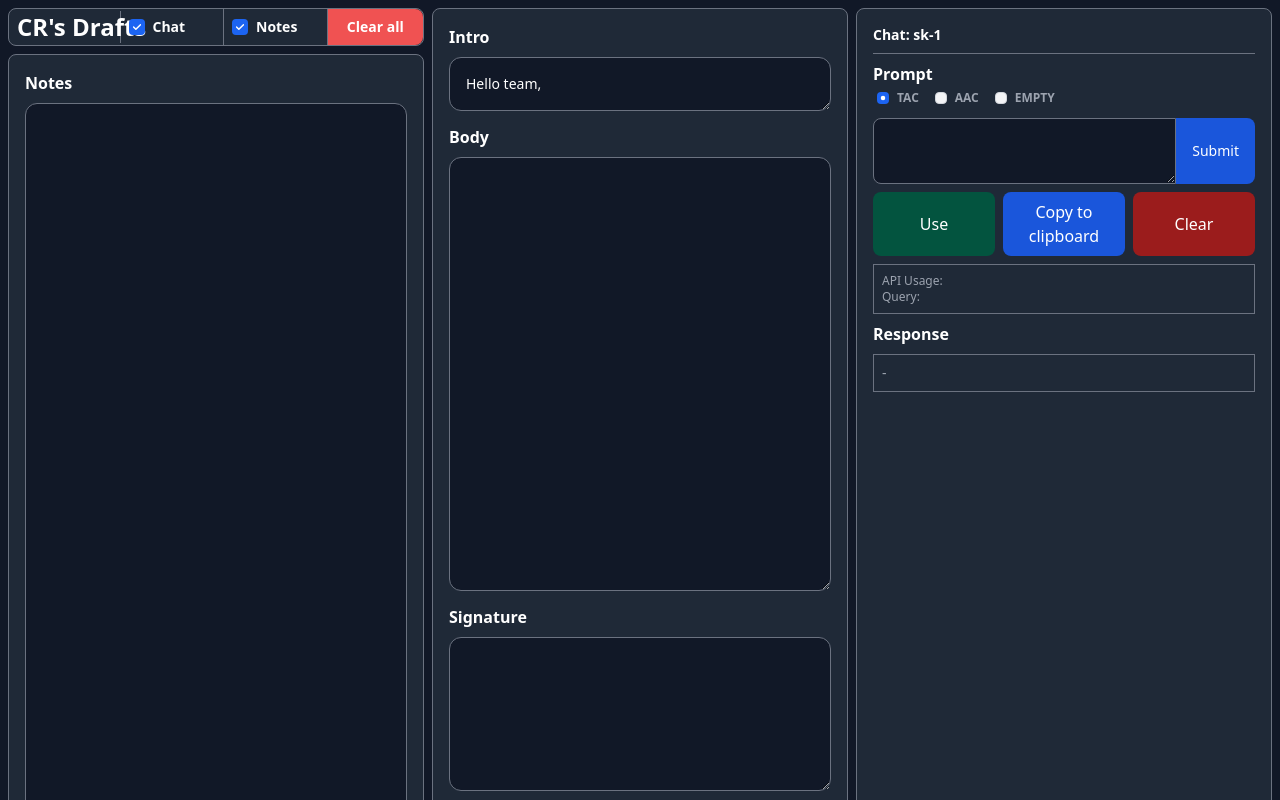
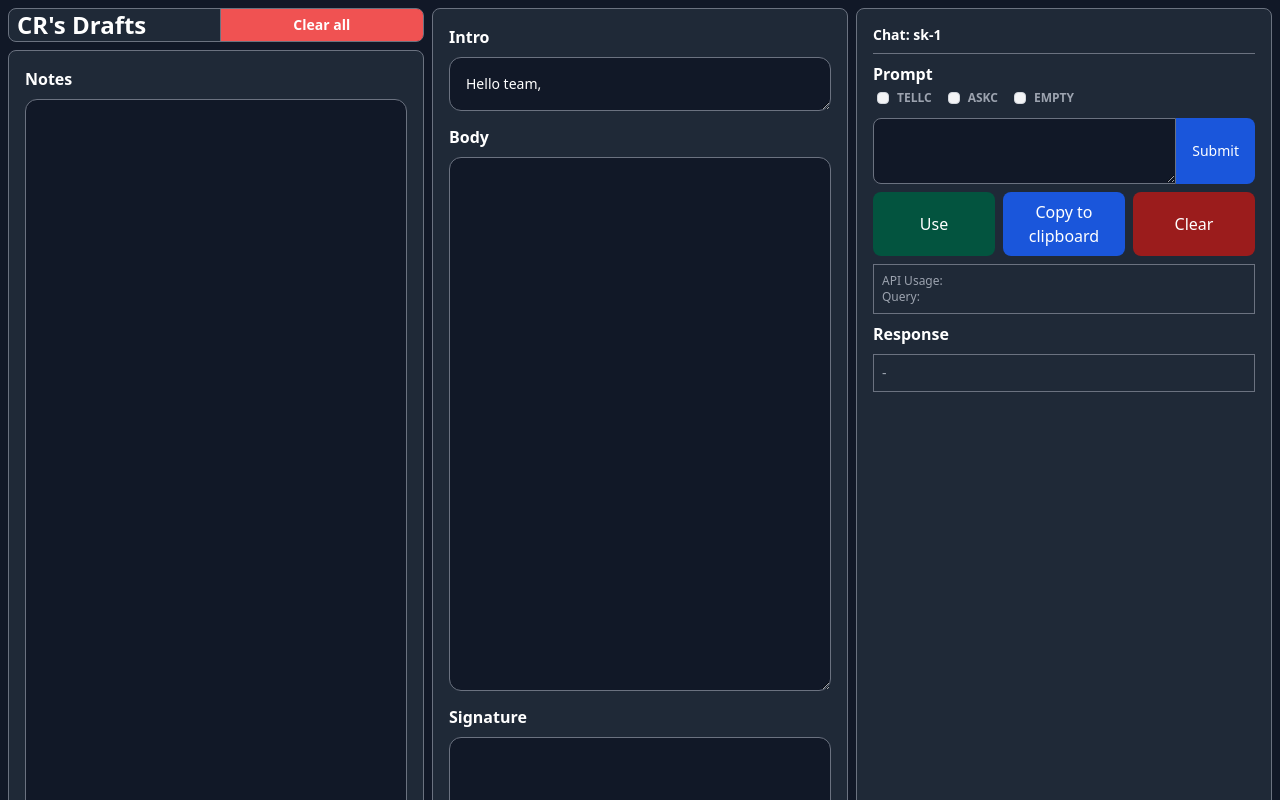
Before and after one commit to SanchezPepe/canner-drafts, a Nuxt app: page /1 in a window 1280 px wide. Shown: the top 800 px of the page. Built offline with nearby package versions, Linux system fonts and the light colour scheme.

Commit message:
ui changes

```diff
--- a/pages/[token].vue
+++ b/pages/[token].vue
@@ -10,25 +10,9 @@
           CR's Drafts
         </p>
 
-        <div
-          class="flex items-center w-1/4 border-r border-gray-500"
-          v-for="checkbox in checkboxes"
-        >
-          <label
-            class="flex items-center py-2 ml-2 text-sm text-white font-semibold"
-          >
-            <input
-              type="checkbox"
-              :value="checkbox.checked"
-              v-model="checkbox.checked"
-              class="w-4 h-4 mr-2 text-blue-600 rounded bg-gray-100 focus:ring-blue-500 dark:focus:ring-blue-600 dark:ring-offset-gray-700 dark:focus:ring-offset-gray-700 focus:ring-2 dark:bg-gray-600 dark:border-gray-500"
-            />
-            {{ checkbox.label }}
-          </label>
-        </div>
         <button
           @click="clearAll"
-          class="flex-1 w-1/4 grow rounded-r-lg text-sm text-white font-semibold bg-red-500"
+          class="flex-1 w-1/4 grow rounded-r-md text-sm text-white font-semibold bg-red-500"
         >
           Clear all
         </button>
@@ -36,7 +20,6 @@
 
       <!-- Case notes -->
       <div
-        v-if="checkboxes[1].checked"
         class="border flex-1 h-full border-gray-500 rounded-lg bg-gray-800 text-white p-4"
       >
         <label class="font-bold"> {{ notes.label }} </label>
@@ -83,7 +66,6 @@
     <div class="flex flex-col space-y-2">
       <!-- Chat -->
       <div
-        v-if="checkboxes[0].checked"
         class="flex-1 h-full border border-gray-500 rounded-lg bg-gray-800 text-white p-4"
       >
         <div class="flex flex-row items-center space-x-2">
@@ -208,7 +190,7 @@ export default {
         body: {
           label: "Body",
           text: "",
-          rows: 20,
+          rows: 25,
         },
         signature: {
           label: "Signature",
@@ -228,15 +210,11 @@ export default {
       },
       refresh: 0,
       loading: false,
-      checkboxes: [
-        { value: "chat", label: "Chat", checked: true },
-        { value: "notes", label: "Notes", checked: true },
-      ],
       chat: {
         options: [
-          { label: "Tell a customer that", value: "TAC" },
-          { label: "Ask a customer", value: "AAC" },
-          { label: "Ask a customer", value: "EMPTY" },
+          { label: "Tell a customer that", value: "TELLC" },
+          { label: "Ask a customer", value: "ASKC" },
+          { label: "", value: "EMPTY" },
         ],
         selectedRadio: "TAC",
         key: "sk-",
```
